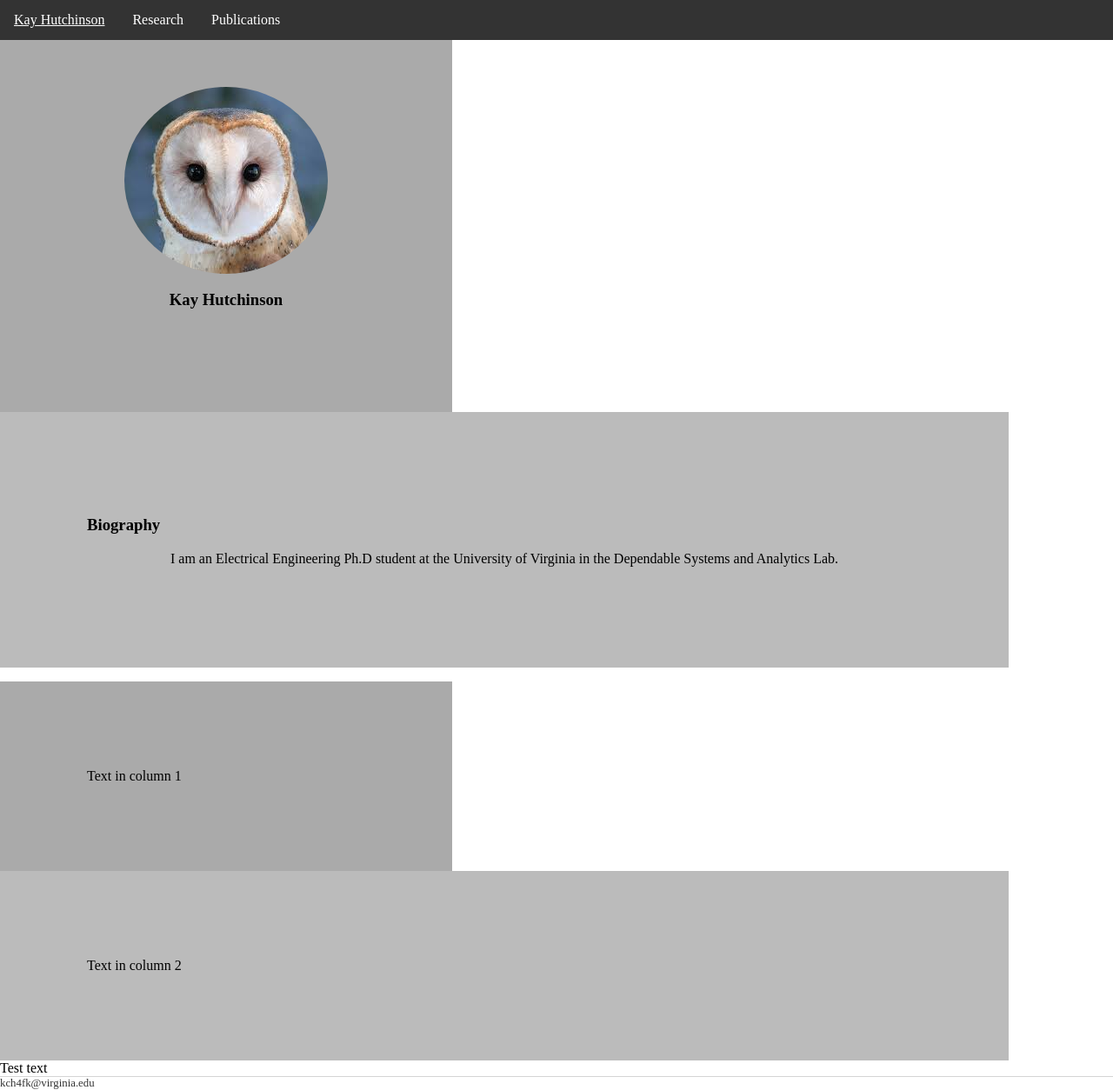
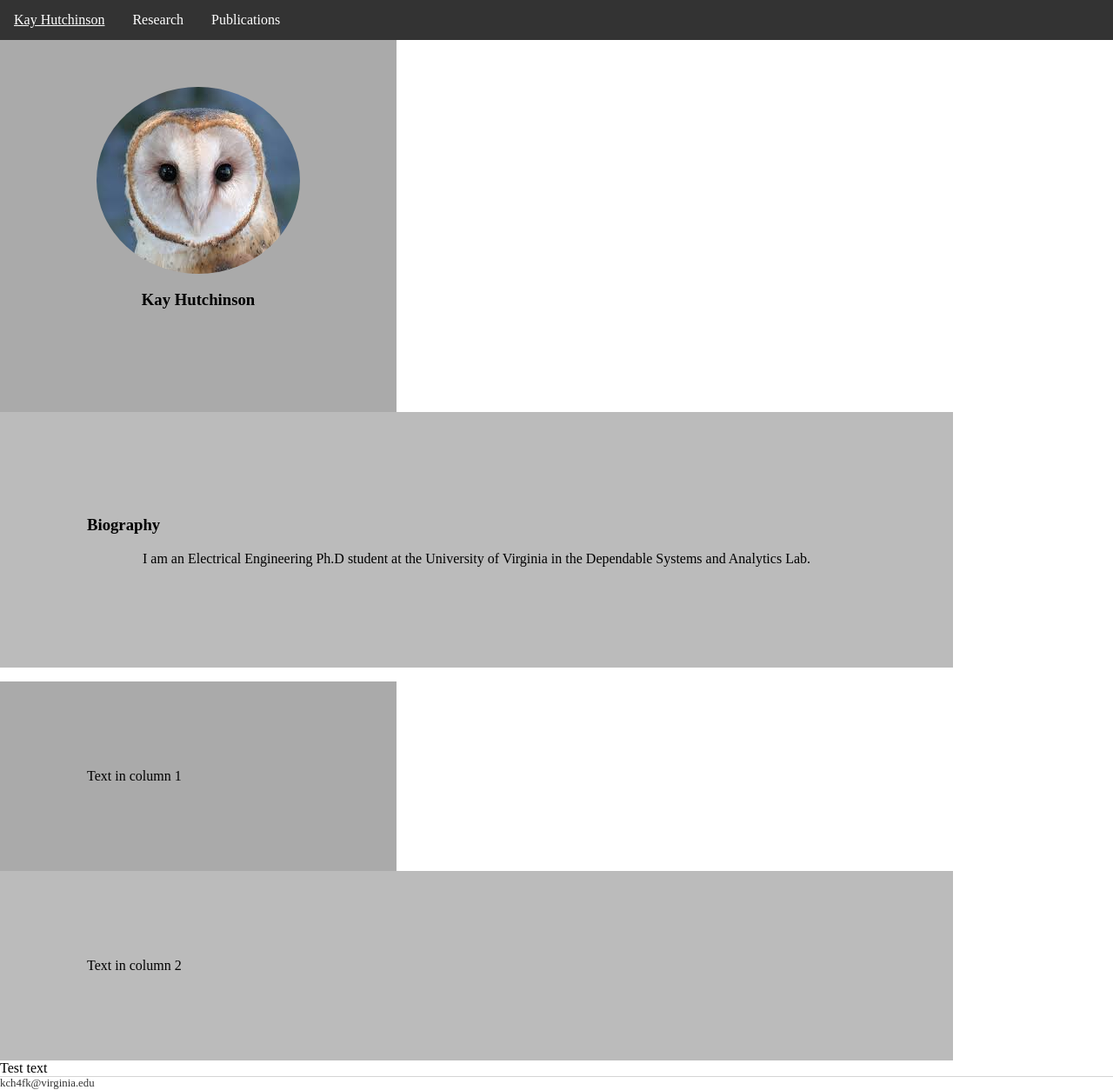
Before and after one commit to kch4fk/kch4fk.github.io, a Jekyll site: the page built from index.html, in a window 1280 px wide and 1254 px high. Shown: the whole window at 87% size. Built offline with Jekyll 4.4.1, drawn with Linux system fonts in a browser that asks for light colours.

Commit message:
Update main.css

```diff
--- a/css/main.css
+++ b/css/main.css
@@ -100,11 +100,11 @@ ul.posts li {
 }
 
 .column.left {
-    width: 25%;*//*400px;*/
+    width: 20%;*//*400px;*/
 }
 
 .column.right {
-    width: 75%;
+    width: 70%;
 }
 
 /*Clear floats after the columns*/
```
